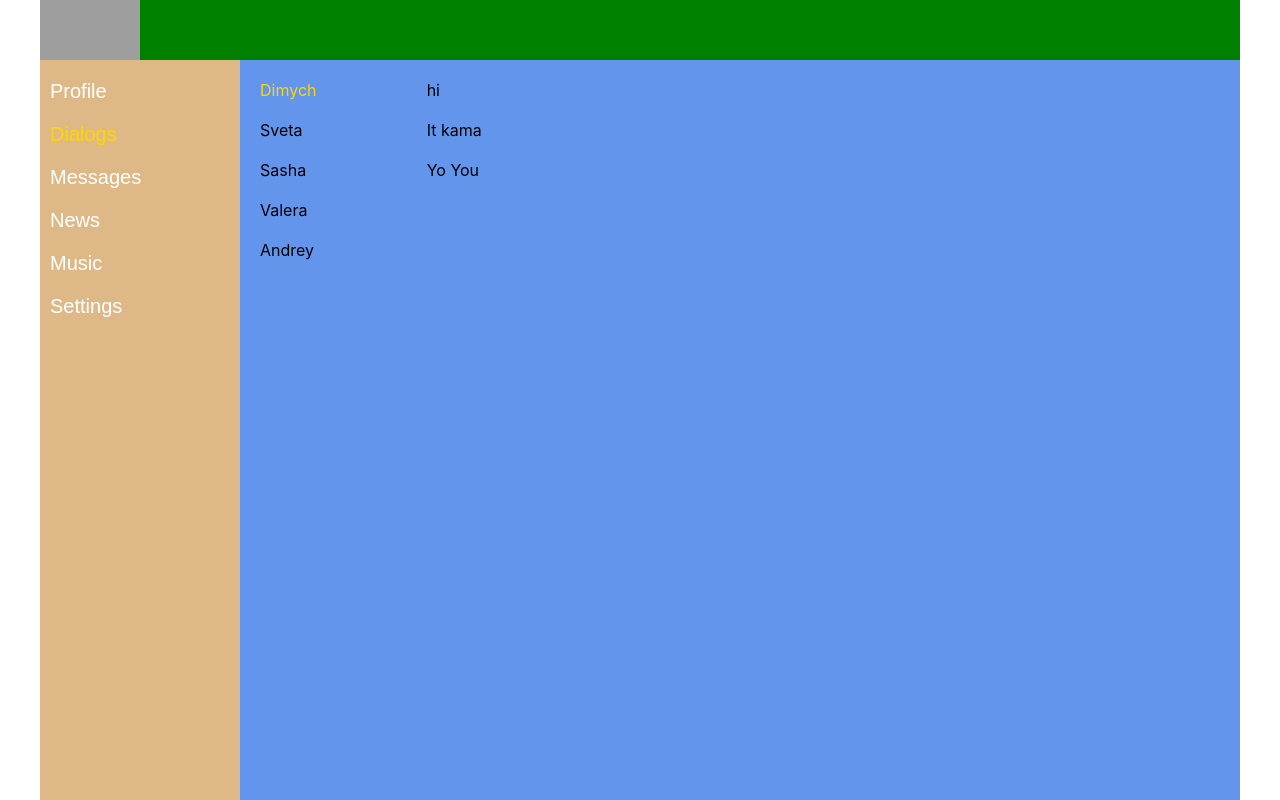
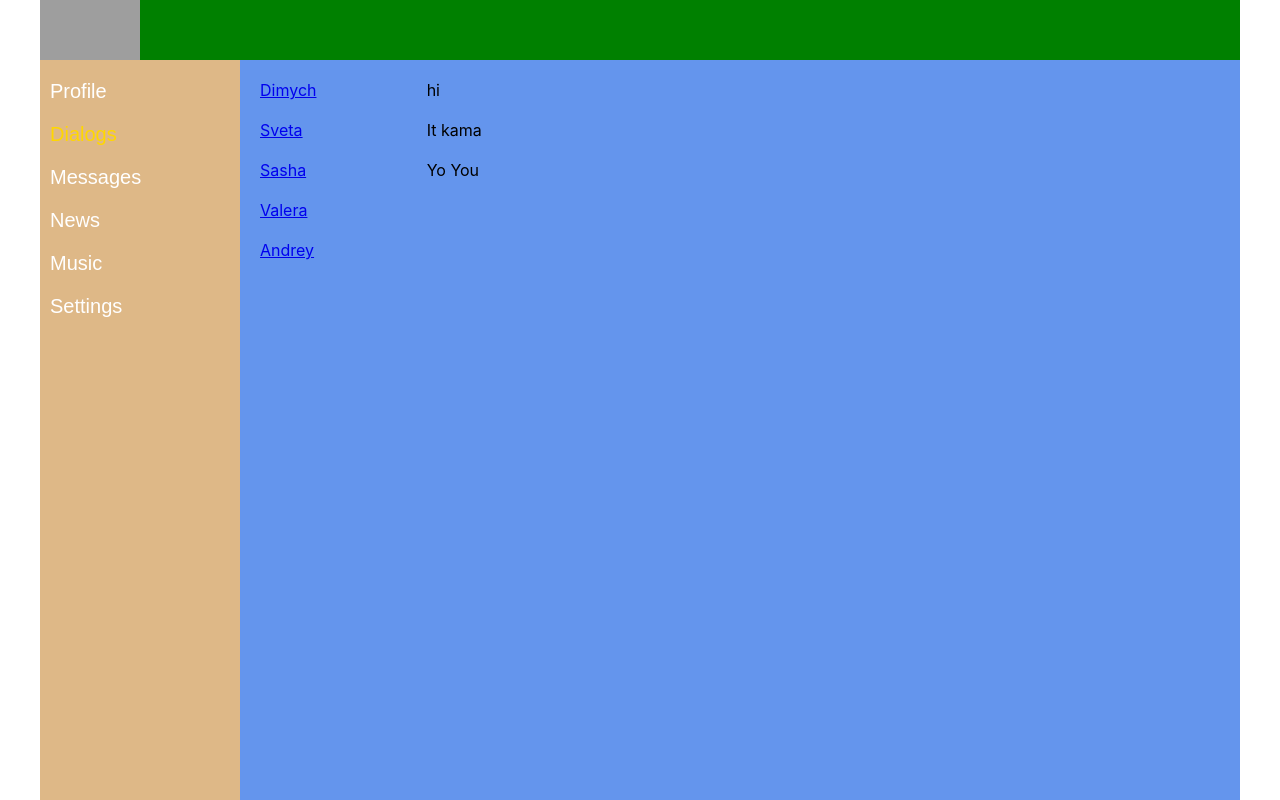
Before and after one commit to ruslan94t/Kabzda, a React (Create React App) app: page /dialogs in a window 1280 px wide. Built offline with nearby package versions, Linux system fonts and the light colour scheme; grey boxes are pictures that could not be loaded.

Commit message:
22 exact для точного урл /dialogs/1 NavLink использования

```diff
--- a/src/App.js
+++ b/src/App.js
@@ -20,7 +20,7 @@ const App=()=> {
       <div className={'app-wrapper-content'}>
 
 
-      <Route path="/dialogs" render={() => <Dialogs />}/>
+      <Route exact path="/dialogs" render={() => <Dialogs />}/>
       <Route path="/profile" render={() => <Profile />}/>
 
 
--- a/src/components/Dialogs/Dialogs.jsx
+++ b/src/components/Dialogs/Dialogs.jsx
@@ -1,6 +1,6 @@
 import React from 'react'
 import s from './Dialogs.module.css'
-
+import {NavLink} from 'react-router-dom'
 
 
 export default function Dialogs() {
@@ -8,19 +8,24 @@ export default function Dialogs() {
     <div className={s.dialogs}>
       <div className={s.dialogsItems}>
       <div className={s.dialog+' '+s.active}>
-          Dimych
+        <NavLink to="/dialogs/1">Dimych</NavLink>
+
         </div>
         <div className={s.dialog}>
-          Sveta
+        <NavLink to="/dialogs/2">Sveta</NavLink>
+
         </div>
         <div className={s.dialog}>
-          Sasha
+        <NavLink to="/dialogs/3"> Sasha</NavLink>
+
         </div>
         <div className={s.dialog}>
-          Valera
+        <NavLink to="/dialogs/4">Valera</NavLink>
+
         </div>
         <div className={s.dialog}>
-          Andrey
+        <NavLink to="/dialogs/5"> Andrey</NavLink>
+
         </div>
       </div>
       <div className={s.messages}>
```
